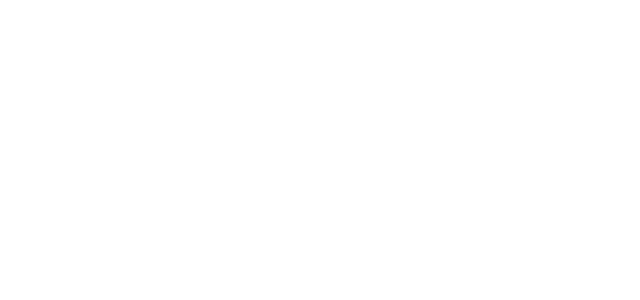
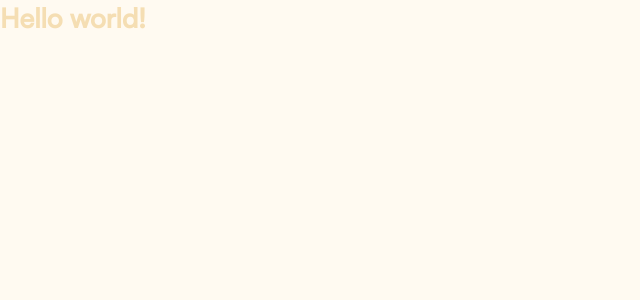
Before and after one commit to andjelic-a/WordNET_Web, a React (Vite) app: page /about in a window 1280 px wide. Shown: the top 300 px of the page, without its empty margins (0-640 px from the left). Built offline with nearby package versions, Linux system fonts and the light colour scheme.

Commit message:
Started creating SuggestedWords component

```diff
--- a/src/App.tsx
+++ b/src/App.tsx
@@ -4,7 +4,7 @@
 
 import Home from './components/Home/Home';
 import Archive from './components/Archive/Archive';
-import About from './components/About/About';
+import About from './components/About/AboutPage';
 
 function App() {
   return (
--- a/src/components/About/About.tsx
+++ b/src/components/About/AboutPage.tsx
@@ -1,9 +1,9 @@
-
+import '../../css/AboutComponents.css'
 
 function About(){
     return(
         <div className="about">
-
+            <h2>Hello world!</h2>
         </div>
     )
 }
--- a/src/components/Home/Search/SearchBar.tsx
+++ b/src/components/Home/Search/SearchBar.tsx
@@ -14,6 +14,7 @@
         // If word is not empty or white spaces, search for similar words
         const similarWords = findSimilarWord(word.trim());
         console.log(similarWords);
+
     }
 
     return (
--- a/src/css/AboutComponents.css
+++ b/src/css/AboutComponents.css
@@ -1,3 +1,4 @@
 .about {
     height: 100svh;
+    background-color: #FFFAF1;
 }
--- a/src/css/HomeComponents.css
+++ b/src/css/HomeComponents.css
@@ -126,3 +126,9 @@
 .search-bar button img {
     width: 25px;
 }
+
+.suggestedWords {
+    width: 300px;
+    height: 100px;
+    background-color: red;
+}
```
Also changed, not shown: src/components/Home/Search/SuggestedWords.tsx (added, +13 -0 lines).
